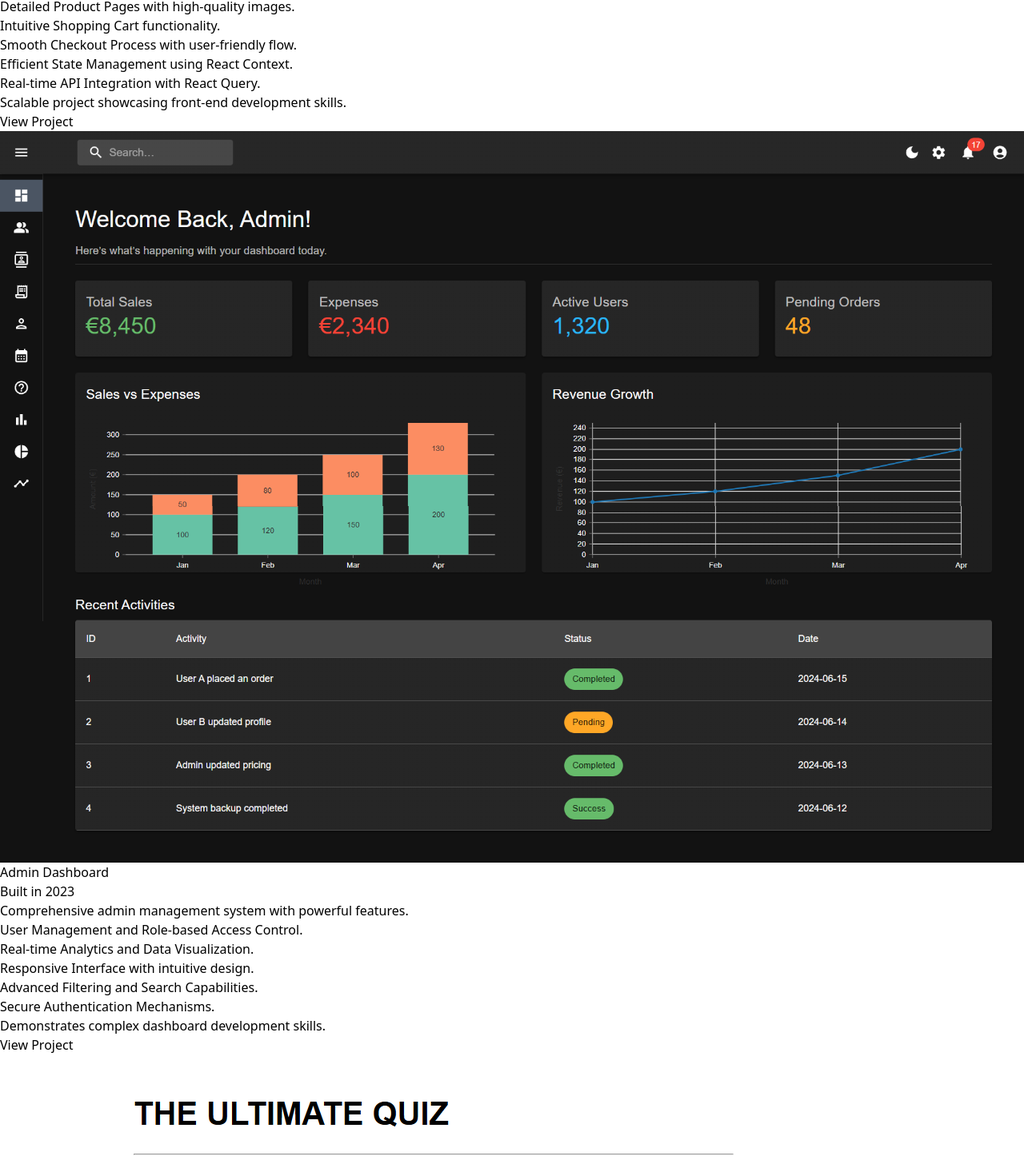
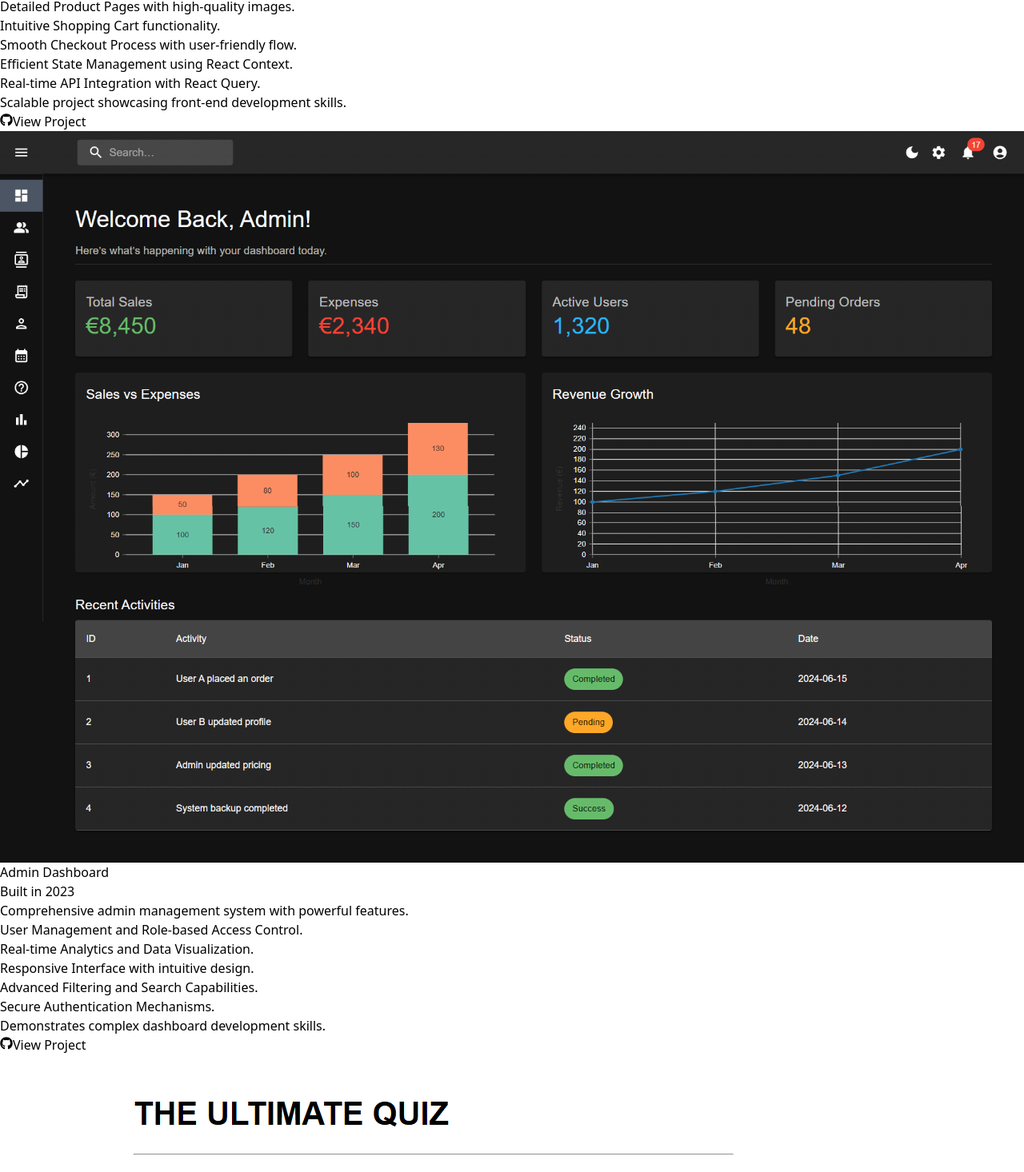
Before and after one commit to tarekwfa0110/Personal-Portfolio, a React (Vite) app: page / in a window 1280 px wide. Shown: the part 1273-2739 px from the top of the page at 80% size. Built offline with nearby package versions, Linux system fonts and the light colour scheme.

Commit message:
Updated the 'View Project' button functionality

```diff
--- a/package.json
+++ b/package.json
@@ -5,7 +5,7 @@
   "type": "module",
   "scripts": {
     "predeploy": "npm run build",
-    "deploy": "gh-pages -d build",
+    "deploy": "gh-pages -d dist",
     "dev": "vite",
     "build": "tsc -b && vite build",
     "lint": "eslint .",
--- a/src/components/projects/Project.tsx
+++ b/src/components/projects/Project.tsx
@@ -1,4 +1,5 @@
 import React from 'react';
+import { FaGithub } from 'react-icons/fa6';
 
 interface ProjectProps {
     image: string;
@@ -6,6 +7,7 @@ interface ProjectProps {
     year: number;
     description: React.ReactNode;
     github: string;
+    project: string;
 }
 
 const Project: React.FC<ProjectProps> = ({
@@ -13,7 +15,8 @@ const Project: React.FC<ProjectProps> = ({
     name,
     year,
     description,
-    github
+    github,
+    project
 }) => {
     return (
         <div className="flex flex-col items-center">
@@ -25,15 +28,26 @@ const Project: React.FC<ProjectProps> = ({
                 <p className="text-[#C7C7C7] mt-2">Built in {year}</p>
                 <div className="mt-4 text-left">{description}</div>
 
-
+                <div className="flex justify-center items-center gap-4">
                     <a href={github}
                         target="_blank"
                         rel="noopener noreferrer"
                         className="inline-block bg-blue-500 hover:bg-blue-700 text-white font-bold py-2 px-4 rounded mt-12">
                         <button>
+                            <FaGithub />
+                        </button>
+                    </a>
+                    <a href={project}
+                        target="_blank"
+                        rel="noopener noreferrer"
+                        className="inline-block bg-blue-500 hover:bg-blue-700 text-white font-bold py-2 px-4 rounded mt-12"
+                    >
+                        <button>
                             View Project
                         </button>
                     </a>
+                </div>
+
             </div>
         </div >
     );
--- a/src/components/projects/Projects.tsx
+++ b/src/components/projects/Projects.tsx
@@ -31,6 +31,7 @@ const Projects = forwardRef<HTMLDivElement>((_, ref) => {
                     </>
                 }
                 github={"https://github.com/tarekwfa0110/E-Commerce"}
+                project={"https://e-commerce-r89tgfkkw-tarekwfa0110s-projects.vercel.app/"}
             />
             <Project
                 image={admindashboard}
@@ -50,6 +51,7 @@ const Projects = forwardRef<HTMLDivElement>((_, ref) => {
                     </>
                 }
                 github={"https://github.com/tarekwfa0110/Admin-Dashboard"}
+                project={"https://admin-dashboard-gamma-roan-62.vercel.app/"}
             />
             <Project
                 image={quiz}
@@ -69,6 +71,7 @@ const Projects = forwardRef<HTMLDivElement>((_, ref) => {
                     </>
                 }
                 github={"https://github.com/tarekwfa0110/React-Quiz"}
+                project={"https://tarekwfa0110.github.io/React-Quiz/"}
             />
         </div>
     );
```
Also changed, not shown: 8 other files (tests, documents, lock files or other folders). Lines whose indentation alone changed are shown as unchanged.
